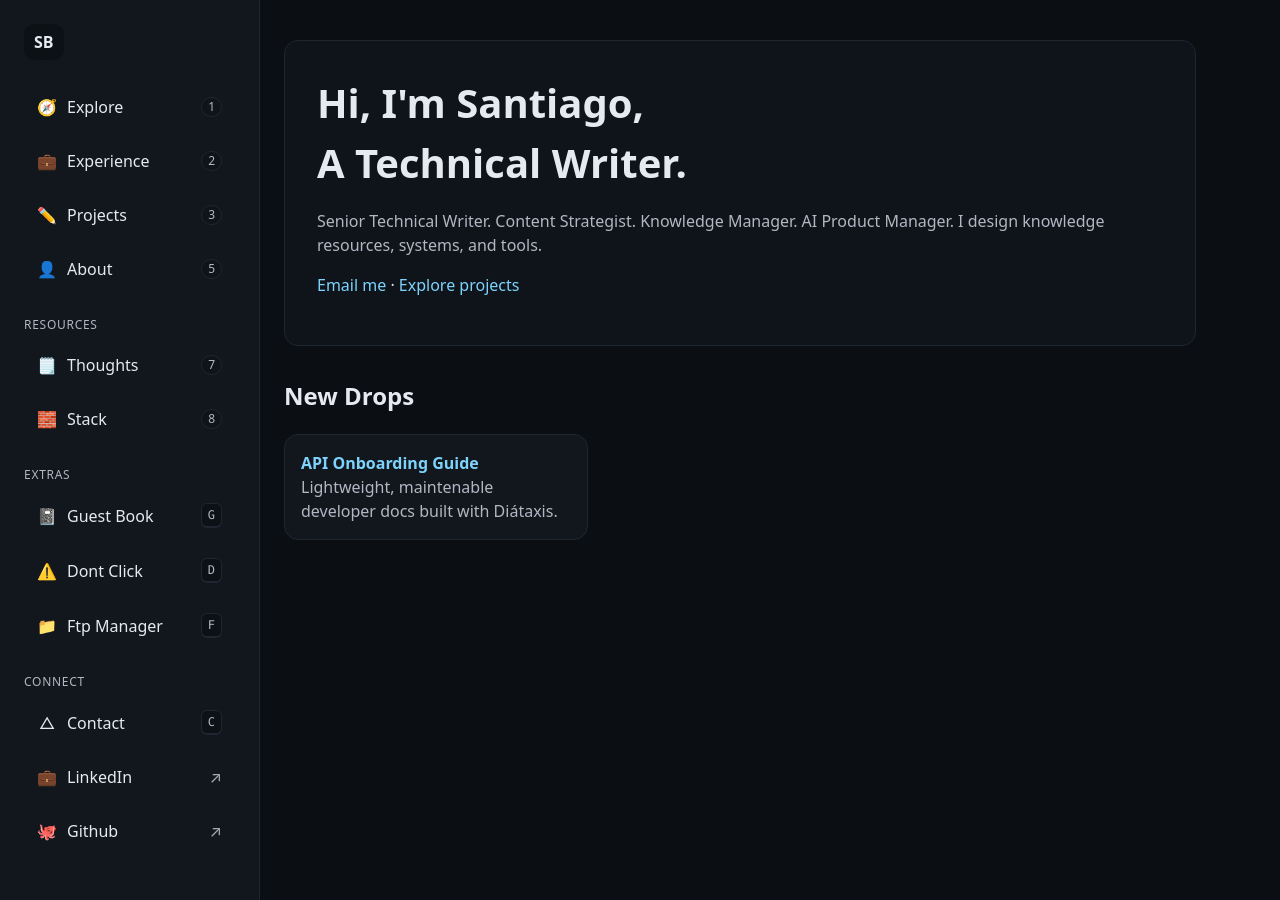
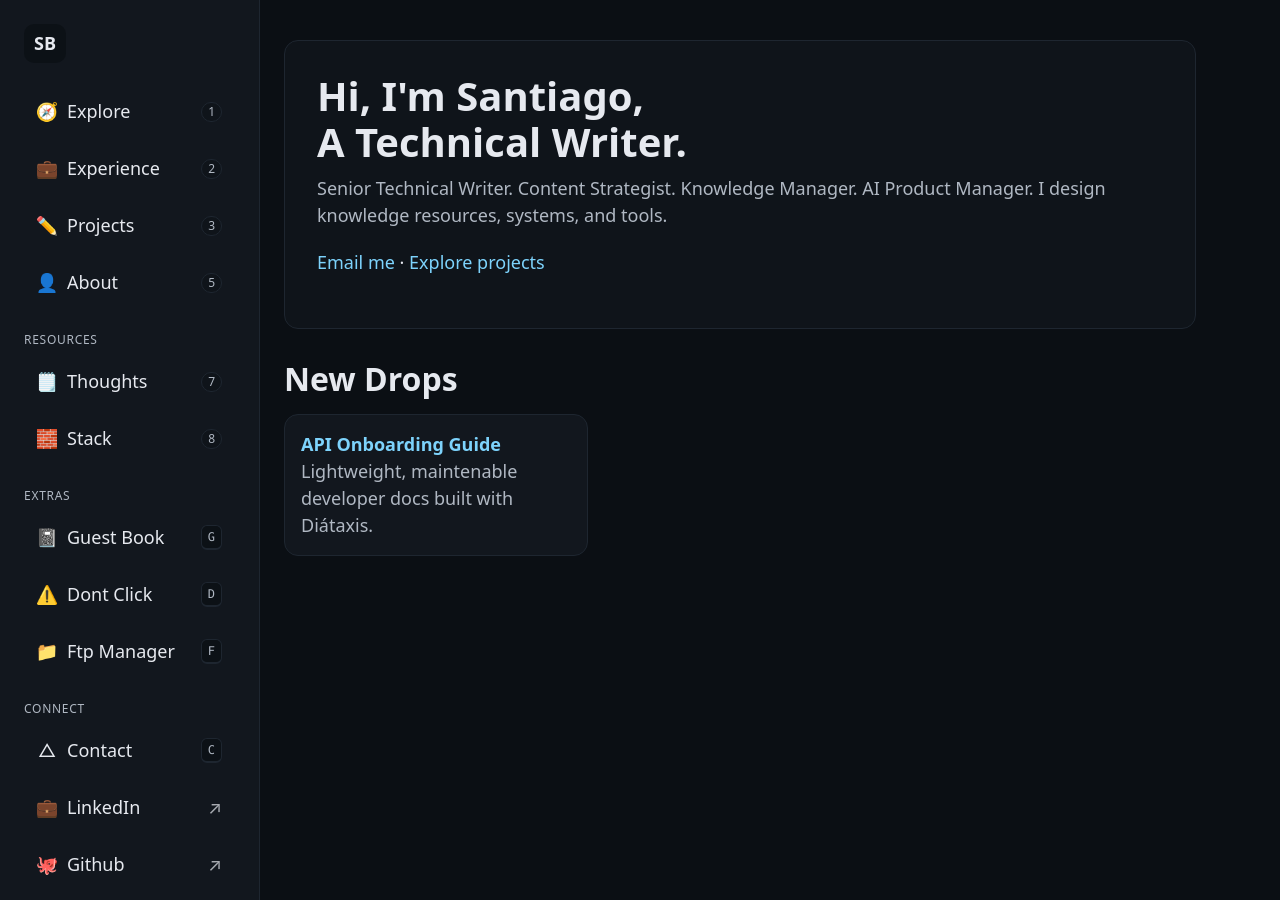
Before and after one commit to Sant720/portfolio, a Jekyll site: the page built from index.md, in a window 1280 px wide. Built offline with Jekyll 4.4.1, drawn with Linux system fonts in a browser that asks for light colours.

Commit message:
Update main.scss

```diff
--- a/assets/css/main.scss
+++ b/assets/css/main.scss
@@ -2,3 +2,4 @@
 ---
 @import "tokens";
 @import "base";
+@import "type";
```
